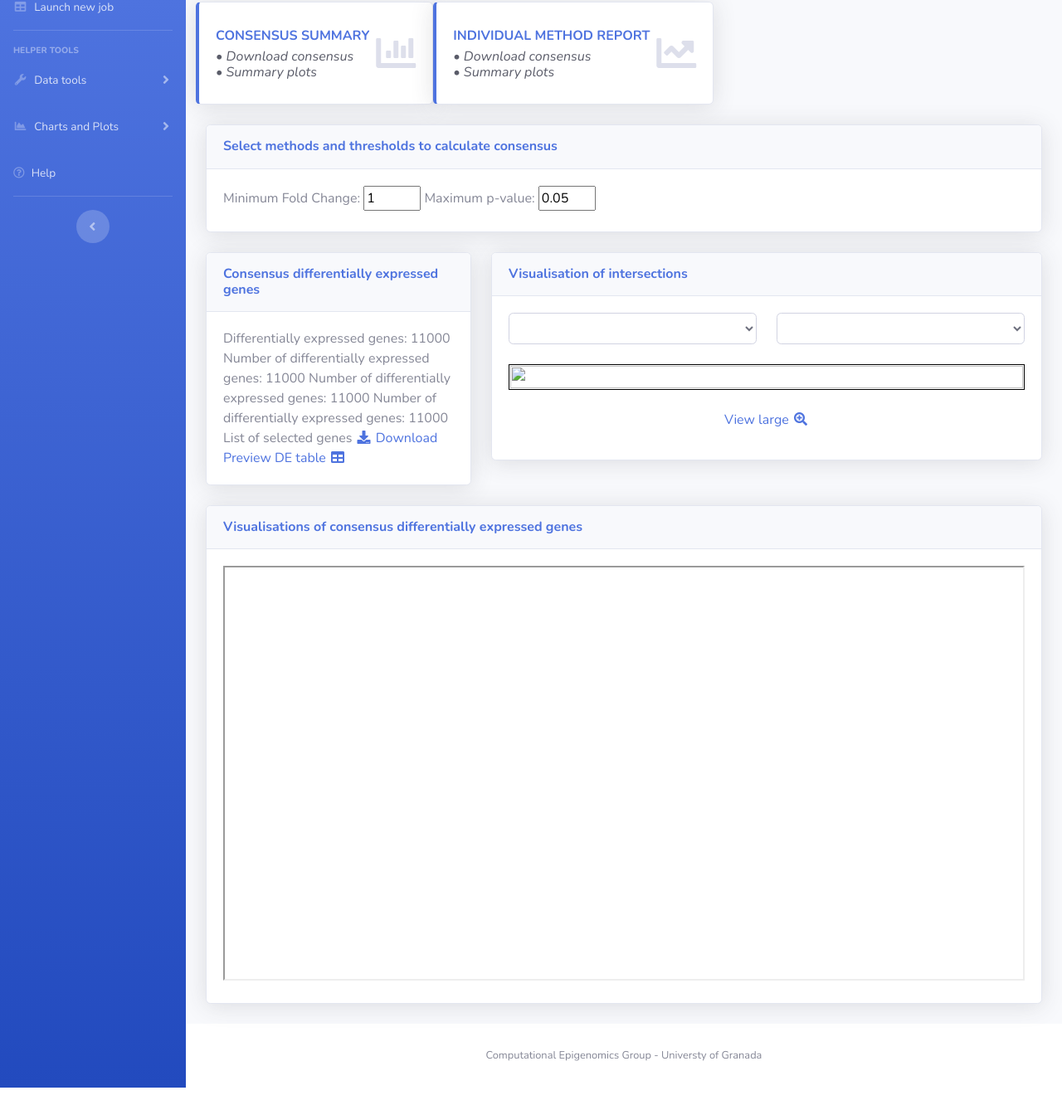
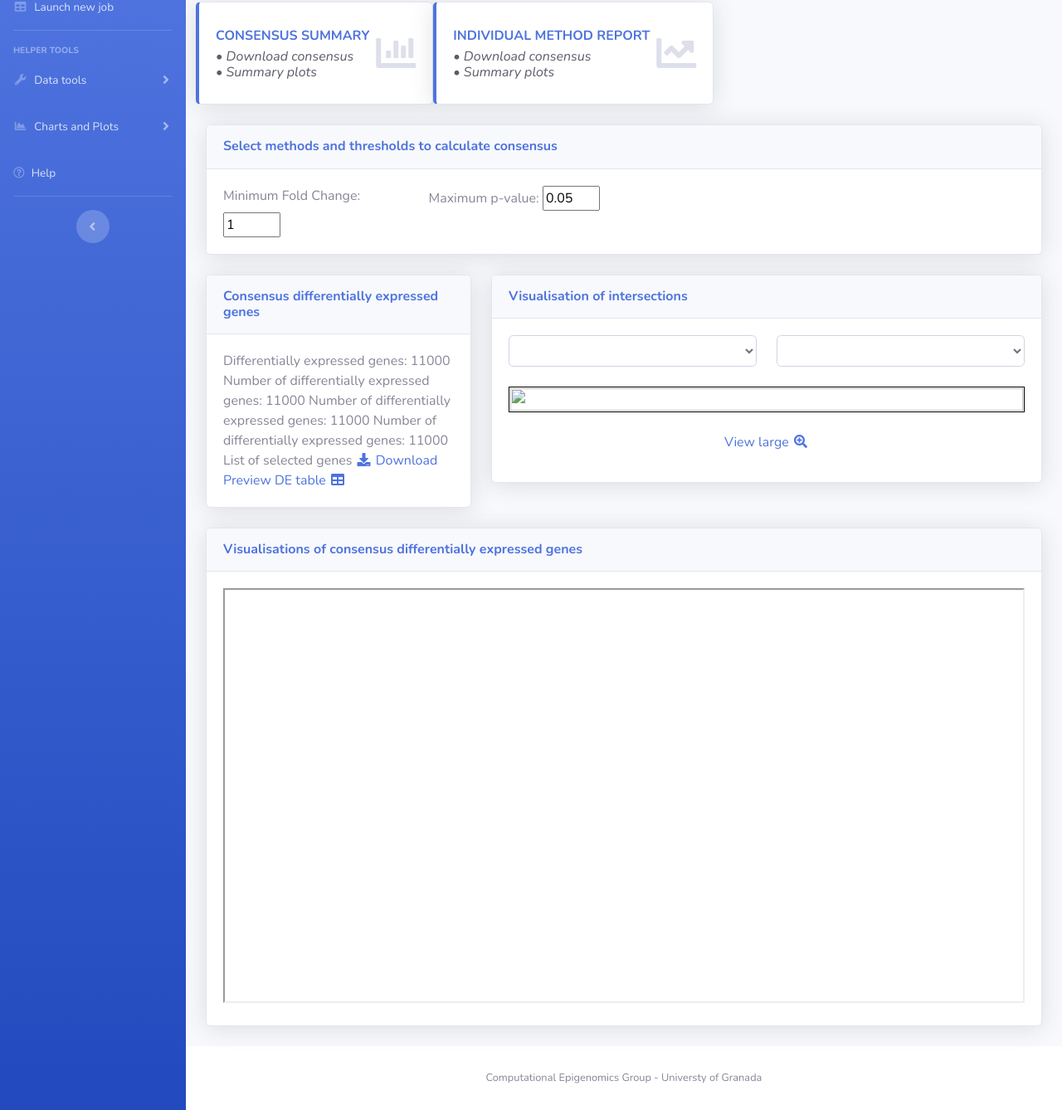
Before and after one commit to sert23/conDE, a Django app: template templates/DE_result.html in a window 1280 px wide. Shown: the part 148-1486 px from the top of the page at 83% size. Before the commit the page ends 1459 px from the top, so only its background shows below. Run offline with Django 3.2, Linux system fonts and the light colour scheme; the template is opened without the code that fills it, so the values that code supplies are empty; parts of the project's set-up code (start-up, migrations or seed data) failed here and were passed over; some libraries are stand-ins or nearby versions.

Commit message:
separating parameters in 2 columns

```diff
--- a/templates/DE_result.html
+++ b/templates/DE_result.html
@@ -64,12 +64,21 @@
                 <div class="card-body">
                     <div class="row">
                     <div class="col-lg-6">
+                        <div class="row">
+                            <div class="col-lg-6">
                                 <label for="id_FC" class="control-label ">
                                 Minimum Fold Change:
                                 </label>  <input type="text" value="1" name="threshold" id="id_FC" size="4" style="padding-right: 8px;"/>
+                            </div>
+                            <div class="col-lg-6">
                                 <label for="id_pval" class="control-label ">
                                     Maximum p-value:
                                     </label>  <input type="text" value="0.05" name="threshold" id="id_pval" size="4" style="padding-right: 8px;"/>
+                            </div>
+                        </div>
+
+
+
 
 
                </div>
```
Lines whose indentation alone changed are shown as unchanged.
